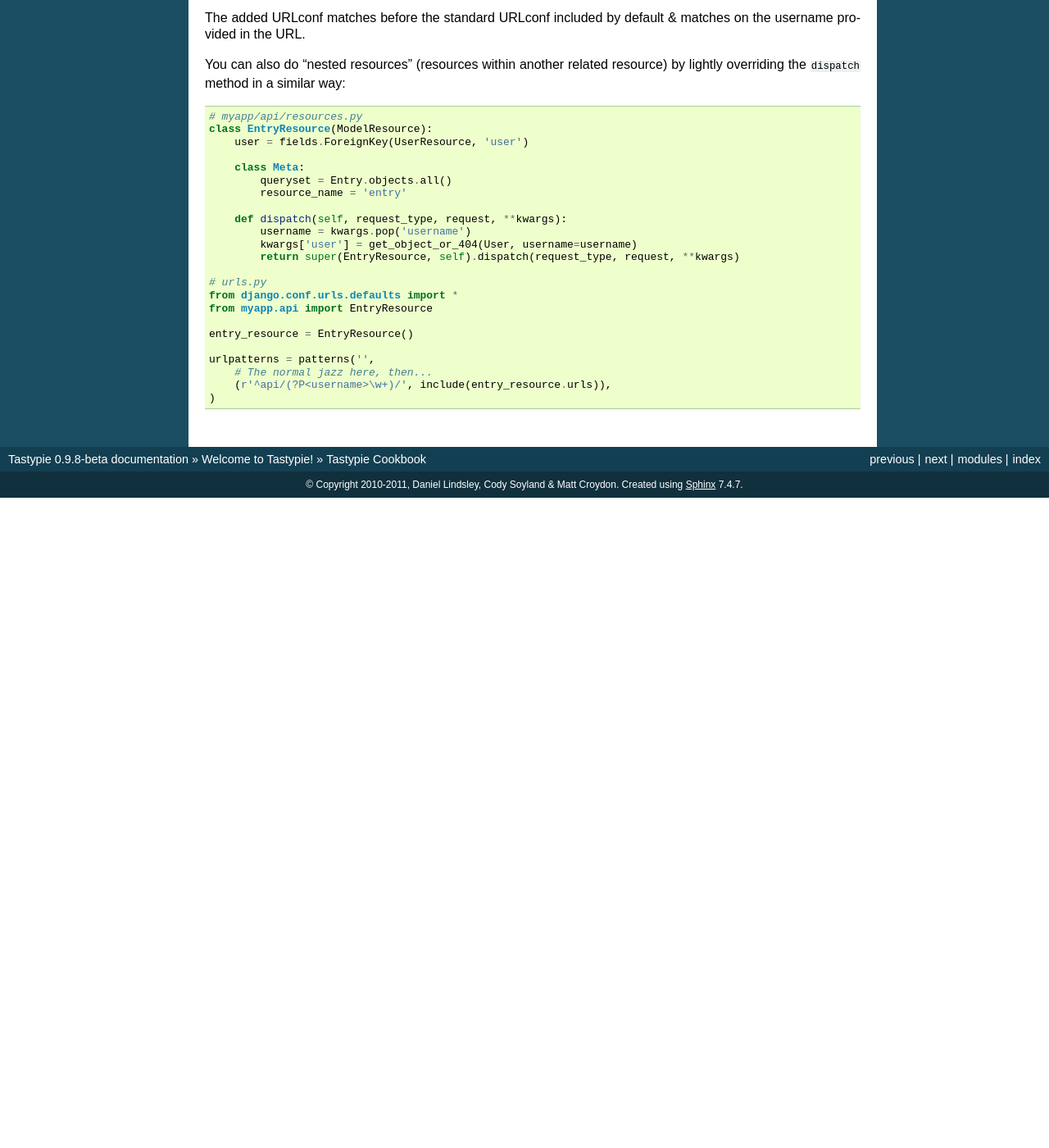
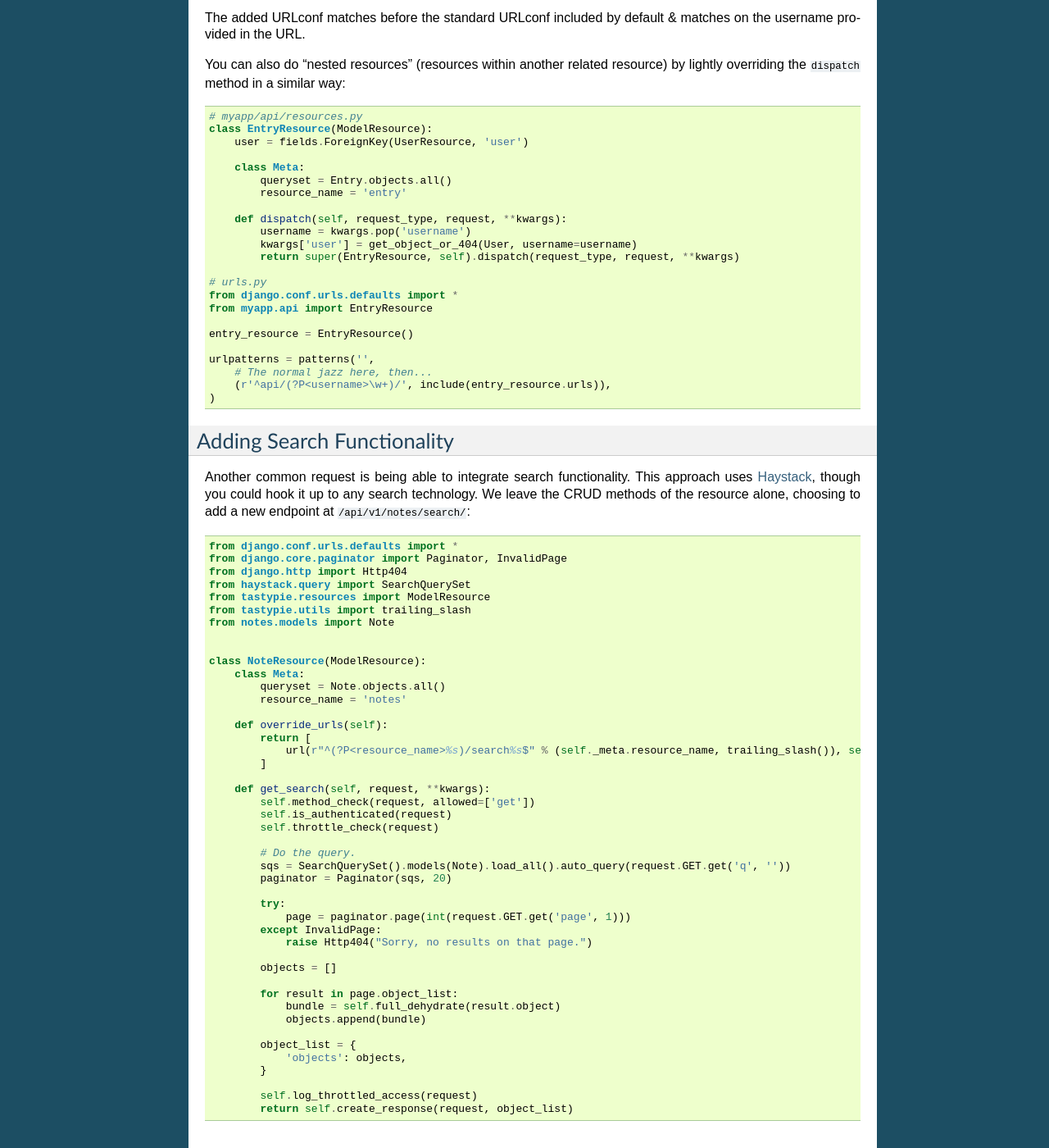
Before and after one commit to django-tastypie/django-tastypie, a Sphinx documentation site: the page built from docs/cookbook.rst, in a window 1280 px wide and 1400 px high, scrolled down 1079 px. Shown: the whole window at 82% size. Built offline with Sphinx 7.4.7, drawn with Linux system fonts in a browser that asks for light colours; pages that are not in the unit, such as notebooks, are missing from menus; before the commit the page ends 1686 px from its top, so only the background shows below that; some of the changed text lies outside the part shown.

Commit message:
Added cookbook documentation on adding search to a resource.

```diff
--- a/docs/cookbook.rst
+++ b/docs/cookbook.rst
@@ -97,3 +97,60 @@ by lightly overriding the ``dispatch`` method in a similar way::
         # The normal jazz here, then...
         (r'^api/(?P<username>\w+)/', include(entry_resource.urls)),
     )
+
+
+Adding Search Functionality
+---------------------------
+
+Another common request is being able to integrate search functionality. This
+approach uses Haystack_, though you could hook it up to any search technology.
+We leave the CRUD methods of the resource alone, choosing to add a new endpoint
+at ``/api/v1/notes/search/``::
+
+    from django.conf.urls.defaults import *
+    from django.core.paginator import Paginator, InvalidPage
+    from django.http import Http404
+    from haystack.query import SearchQuerySet
+    from tastypie.resources import ModelResource
+    from tastypie.utils import trailing_slash
+    from notes.models import Note
+
+
+    class NoteResource(ModelResource):
+        class Meta:
+            queryset = Note.objects.all()
+            resource_name = 'notes'
+
+        def override_urls(self):
+            return [
+                url(r"^(?P<resource_name>%s)/search%s$" % (self._meta.resource_name, trailing_slash()), self.wrap_view('get_search'), name="api_get_search"),
+            ]
+
+        def get_search(self, request, **kwargs):
+            self.method_check(request, allowed=['get'])
+            self.is_authenticated(request)
+            self.throttle_check(request)
+
+            # Do the query.
+            sqs = SearchQuerySet().models(Note).load_all().auto_query(request.GET.get('q', ''))
+            paginator = Paginator(sqs, 20)
+
+            try:
+                page = paginator.page(int(request.GET.get('page', 1)))
+            except InvalidPage:
+                raise Http404("Sorry, no results on that page.")
+
+            objects = []
+
+            for result in page.object_list:
+                bundle = self.full_dehydrate(result.object)
+                objects.append(bundle)
+
+            object_list = {
+                'objects': objects,
+            }
+
+            self.log_throttled_access(request)
+            return self.create_response(request, object_list)
+
+.. _Haystack: http://haystacksearch.org/
```
